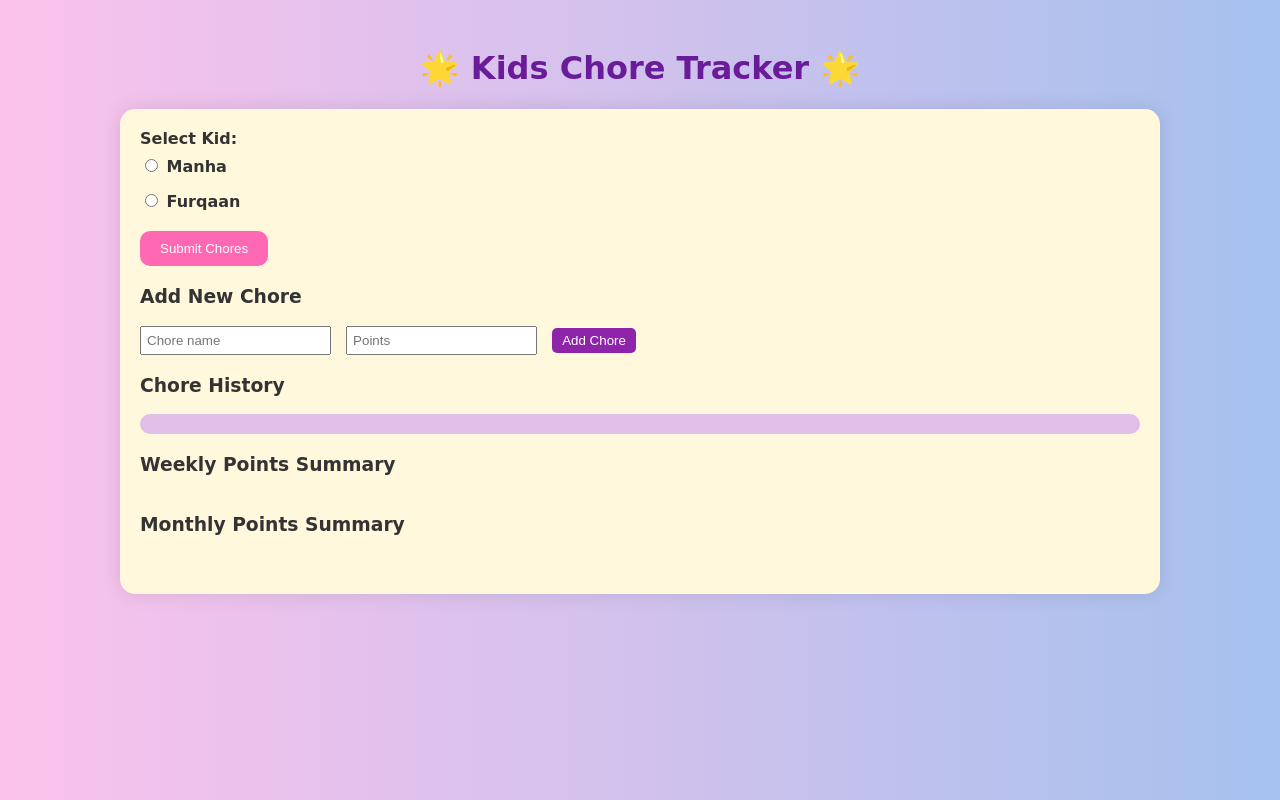
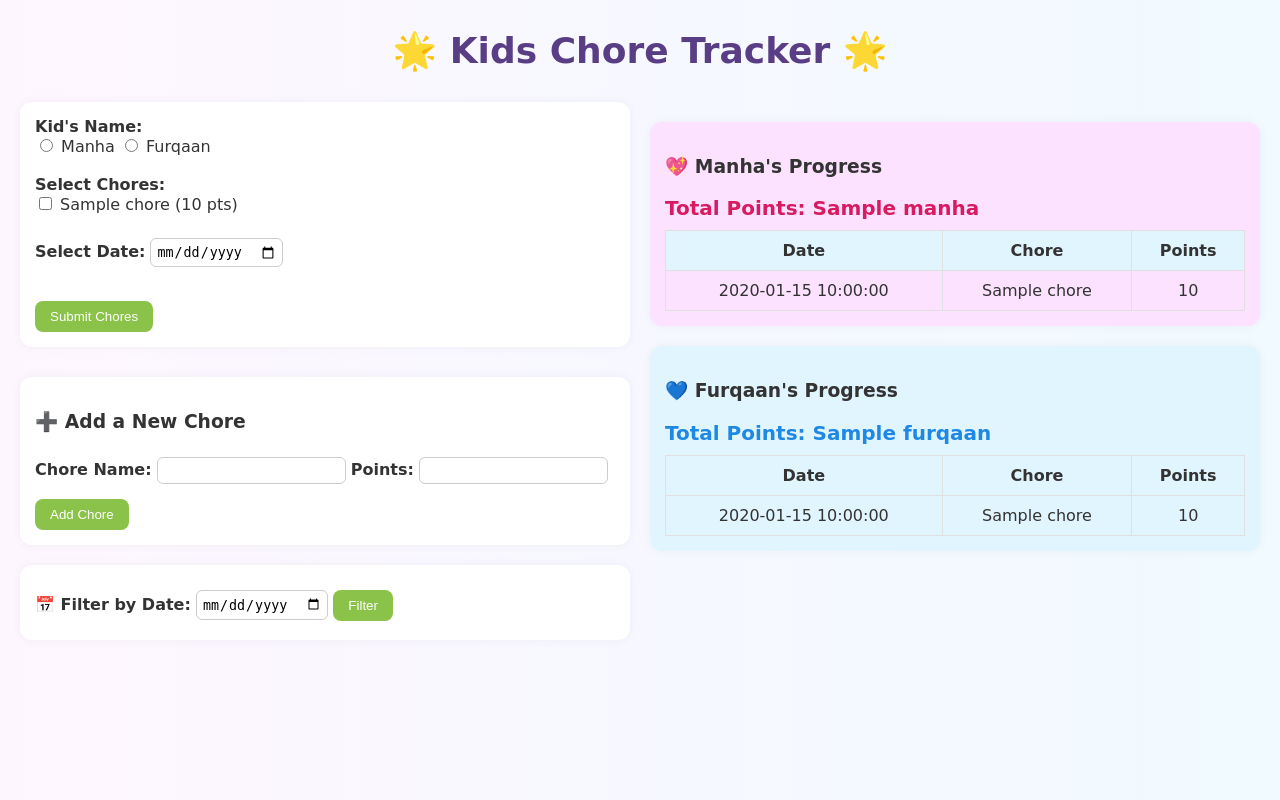
Before and after one commit to Sansadcode/kids-chore-tracker, a Flask app: template templates/index.html in a window 1280 px wide. Run offline with Flask 3, Linux system fonts and the light colour scheme; the template is opened without the code that fills it: most values are stand-ins (such as "Sample title", 1, 10 or a date in 2020).

Commit message:
added new features to web app
nd an empty message aborts the commit.

```diff
--- a/app.py
+++ b/app.py
@@ -27,34 +27,36 @@ bonus_chores = {
     "Empty Dish washer": 10
 }
 
+# Combine all chores into one dictionary
 all_chores = {**mandatory_chores, **bonus_chores}
 
 @app.route("/", methods=["GET", "POST"])
 def index():
     selected_kid = request.form.get("kid", "manha")  # Default to Manha
 
-    # Add new chore
+    # Adding a new chore
     if request.method == "POST" and "new_chore" in request.form:
         new_chore = request.form["new_chore"]
         new_points = int(request.form["points"])
         all_chores[new_chore] = new_points
+        return redirect("/")
 
-    # Add completed chores
+    # Submitting completed chores
     elif request.method == "POST" and "chores" in request.form:
         selected_chores = request.form.getlist("chores")
-        today = datetime.now().strftime("%Y-%m-%d")
+        date = request.form.get("date", datetime.now().strftime("%Y-%m-%d"))
+
         for chore in selected_chores:
             chore_log[selected_kid].append({
                 "chore": chore,
                 "points": all_chores.get(chore, 0),
-                "date": today
+                "date": date
             })
         return redirect("/")
 
-    # Summarize points
+    # Weekly summary for selected kid
     logs = chore_log[selected_kid]
     weekly_summary_data = defaultdict(int)
-
     for c in logs:
         date_obj = datetime.strptime(c["date"], "%Y-%m-%d")
         week = f"Week {date_obj.isocalendar().week}"
@@ -66,7 +68,8 @@ def index():
     return render_template("index.html",
                            selected_kid=selected_kid,
                            all_chores=all_chores,
-                           chores=logs,
+                           chore_log=chore_log,
+                           total_points=total_points,
                            badge=badge,
                            weekly_summary_labels=list(weekly_summary_data.keys()),
                            weekly_summary_data=list(weekly_summary_data.values()))
--- a/templates/index.html
+++ b/templates/index.html
@@ -1,245 +1,219 @@
 <!DOCTYPE html>
-<html lang="en">
+<html>
 <head>
-    <meta charset="UTF-8">
-    <meta name="viewport" content="width=device-width, initial-scale=1.0">
     <title>Kids Chore Tracker</title>
     <style>
         body {
             font-family: 'Comic Sans MS', cursive, sans-serif;
-            background: linear-gradient(to right, #fbc2eb, #a6c1ee);
-            padding: 20px;
+            background: linear-gradient(to right, #fef6ff, #f0faff);
+            color: #333;
+            margin: 20px;
+        }
+
+        h2 {
+            color: #5a3e85;
+            text-align: center;
+            font-size: 36px;
+            margin-bottom: 30px;
+        }
+
+        form {
+            background-color: #ffffff;
+            padding: 15px;
+            margin-bottom: 20px;
+            border-radius: 12px;
+            box-shadow: 0 0 10px rgba(0,0,0,0.05);
+        }
+
+        label {
+            font-weight: bold;
             color: #333;
         }
-        h1 {
-            text-align: center;
-            color: #6a1b9a;
+
+        input[type="text"], input[type="number"], input[type="date"] {
+            padding: 5px;
+            margin: 5px 0;
+            border-radius: 6px;
+            border: 1px solid #ccc;
         }
-        .container {
-            background: #fff8dc;
-            padding: 20px;
-            border-radius: 15px;
-            box-shadow: 0 0 20px rgba(0,0,0,0.1);
-            max-width: 1000px;
-            margin: auto;
+
+        input[type="submit"] {
+            background-color: #8bc34a;
+            color: white;
+            padding: 8px 15px;
+            border: none;
+            border-radius: 8px;
+            cursor: pointer;
+            margin-top: 10px;
         }
-        .chore-section, .summary-section, .add-chore-section {
-            margin-bottom: 20px;
+
+        input[type="submit"]:hover {
+            background-color: #7cb342;
         }
-        label {
-            display: block;
-            margin-bottom: 8px;
-            font-weight: bold;
+
+        .main-container {
+            display: flex;
+            flex-wrap: wrap;
+            gap: 20px;
         }
-        .kid-radio {
-            margin: 5px 10px 15px 0;
+
+        .left, .right {
+            flex: 1;
+            min-width: 350px;
         }
-        .chore-list {
-            margin: 10px 0 20px 0;
+
+        .chore-history {
+            background-color: #fff;
+            padding: 15px;
+            border-radius: 12px;
+            box-shadow: 0 0 10px rgba(0,0,0,0.05);
+            margin-top: 20px;
         }
-        .chore-list input[type="checkbox"] {
-            margin-right: 10px;
-        }
-        .submit-btn {
-            background-color: #ff69b4;
-            color: white;
-            border: none;
-            padding: 10px 20px;
-            border-radius: 10px;
-            cursor: pointer;
-        }
-        .submit-btn:hover {
-            background-color: #ff1493;
-        }
-        .badge {
-            font-size: 20px;
-            color: #d500f9;
-            text-align: center;
-            margin: 20px 0;
-        }
-        .history {
-            background-color: #e1bee7;
-            padding: 10px;
-            border-radius: 10px;
-        }
-        .add-chore-form input {
-            padding: 5px;
-            margin-right: 10px;
-        }
-        .add-chore-form button {
-            background-color: #8e24aa;
-            color: white;
-            border: none;
-            padding: 5px 10px;
-            border-radius: 5px;
-        }
-        .summary-table {
+
+        table {
             width: 100%;
             border-collapse: collapse;
+            margin-top: 10px;
         }
-        .summary-table th, .summary-table td {
-            border: 1px solid #999;
-            padding: 8px;
+
+        th, td {
+            padding: 10px;
+            border: 1px solid #e0e0e0;
             text-align: center;
         }
-        .summary-table th {
-            background-color: #f06292;
-            color: white;
-        }
-        .summary-table td {
-            background-color: #fce4ec;
-        }
-    </style>
-    <script>
-        const choresData = {
-            manha: ["Brush Teeth", "Make Bed", "Clean Room", "Do Homework", "Wash Dishes", "Help Cook", "Water Plants", "Fold Laundry"],
-            furqaan: ["Brush Teeth", "Make Bed", "Clean Room", "Do Homework", "Wash Dishes", "Help Cook", "Water Plants", "Fold Laundry"]
-        };
 
-        const chorePoints = {
-            "Brush Teeth": 5,
-            "Make Bed": 10,
-            "Clean Room": 15,
-            "Do Homework": 20,
-            "Wash Dishes": 25,
-            "Help Cook": 30,
-            "Water Plants": 10,
-            "Fold Laundry": 20
-        };
-
-        let selectedKid = "";
-        let dataStore = { manha: [], furqaan: [] };
-
-        function updateChoreList() {
-            const container = document.getElementById("chore-container");
-            container.innerHTML = "";
-            if (!selectedKid) return;
-
-            choresData[selectedKid].forEach(chore => {
-                const label = document.createElement("label");
-                const checkbox = document.createElement("input");
-                checkbox.type = "checkbox";
-                checkbox.name = "chores";
-                checkbox.value = chore;
-                label.appendChild(checkbox);
-                label.appendChild(document.createTextNode(" " + chore + " (" + chorePoints[chore] + " pts)"));
-                container.appendChild(label);
-            });
+        th {
+            background-color: #e1f5fe;
         }
 
-        function selectKid(name) {
-            selectedKid = name;
-            updateChoreList();
-            renderHistory();
+        .manha-theme {
+            background-color: #fde2ff;
         }
 
-        function submitChores() {
-            const checkboxes = document.querySelectorAll('input[name="chores"]:checked');
-            const date = new Date();
-            const week = `Week ${getWeekNumber(date)}`;
-            const month = date.toLocaleString('default', { month: 'long' });
-
-            checkboxes.forEach(cb => {
-                const points = chorePoints[cb.value] || 0;
-                dataStore[selectedKid].push({ chore: cb.value, points, week, month });
-            });
-            renderHistory();
+        .furqaan-theme {
+            background-color: #e1f5fe;
         }
 
-        function renderHistory() {
-            const history = document.getElementById("history");
-            const badgeDiv = document.getElementById("badge");
-            const weekTable = document.getElementById("weekly-table");
-            const monthTable = document.getElementById("monthly-table");
-
-            if (!selectedKid) return;
-
-            const kidData = dataStore[selectedKid];
-            let totalPoints = 0;
-            history.innerHTML = "";
-            weekTable.innerHTML = "";
-            monthTable.innerHTML = "";
-
-            const weeklyPoints = {};
-            const monthlyPoints = {};
-
-            kidData.forEach(entry => {
-                totalPoints += entry.points;
-                const div = document.createElement("div");
-                div.textContent = `${entry.chore} - ${entry.points} pts (${entry.week}, ${entry.month})`;
-                history.appendChild(div);
-
-                weeklyPoints[entry.week] = (weeklyPoints[entry.week] || 0) + entry.points;
-                monthlyPoints[entry.month] = (monthlyPoints[entry.month] || 0) + entry.points;
-            });
-
-            badgeDiv.textContent = totalPoints >= 100 ? `🎉 Yay! ${selectedKid} earned a badge!` : "";
-
-            weekTable.innerHTML = `<tr><th>Week</th><th>Points</th></tr>` +
-                Object.entries(weeklyPoints).map(([w, p]) => `<tr><td>${w}</td><td>${p}</td></tr>`).join("");
-
-            monthTable.innerHTML = `<tr><th>Month</th><th>Points</th></tr>` +
-                Object.entries(monthlyPoints).map(([m, p]) => `<tr><td>${m}</td><td>${p}</td></tr>`).join("");
+        .badge {
+            font-weight: bold;
+            color: #4caf50;
+            margin-top: 5px;
+            font-size: 18px;
         }
 
-        function addNewChore() {
-            const newChore = document.getElementById("new-chore").value;
-            const points = parseInt(document.getElementById("new-points").value);
-            if (!newChore || isNaN(points)) return;
-
-            if (!choresData[selectedKid].includes(newChore)) {
-                choresData[selectedKid].push(newChore);
-                chorePoints[newChore] = points;
-                updateChoreList();
-            }
+        .total-points {
+            font-weight: bold;
+            color: #d81b60;
+            font-size: 20px;
+            margin: 10px 0;
         }
 
-        function getWeekNumber(date) {
-            const d = new Date(Date.UTC(date.getFullYear(), date.getMonth(), date.getDate()));
-            const dayNum = d.getUTCDay() || 7;
-            d.setUTCDate(d.getUTCDate() + 4 - dayNum);
-            const yearStart = new Date(Date.UTC(d.getUTCFullYear(),0,1));
-            return Math.ceil((((d - yearStart) / 86400000) + 1)/7);
+        .furqaan-points {
+            color: #1e88e5;
         }
-    </script>
+
+        .chore-selection {
+            margin-bottom: 30px;
+        }
+
+    </style>
 </head>
 <body>
-    <h1>🌟 Kids Chore Tracker 🌟</h1>
-    <div class="container">
-        <div class="chore-section">
-            <label>Select Kid:</label>
-            <label class="kid-radio"><input type="radio" name="kid" onclick="selectKid('manha')"> Manha</label>
-            <label class="kid-radio"><input type="radio" name="kid" onclick="selectKid('furqaan')"> Furqaan</label>
 
-            <div class="chore-list" id="chore-container"></div>
-            <button class="submit-btn" onclick="submitChores()">Submit Chores</button>
-        </div>
+    <h2>🌟 Kids Chore Tracker 🌟</h2>
 
-        <div class="add-chore-section">
-            <h3>Add New Chore</h3>
-            <form class="add-chore-form" onsubmit="event.preventDefault(); addNewChore();">
-                <input type="text" id="new-chore" placeholder="Chore name">
-                <input type="number" id="new-points" placeholder="Points">
-                <button type="submit">Add Chore</button>
+    <div class="main-container">
+        <!-- Left Side: Forms -->
+        <div class="left">
+
+            <!-- Chore Submission Form -->
+            <form class="chore-selection" method="POST" action="/">
+                <label><strong>Kid's Name:</strong></label><br>
+                <input type="radio" name="kid" value="manha" {% if selected_kid == 'manha' %}checked{% endif %}> Manha
+                <input type="radio" name="kid" value="furqaan" {% if selected_kid == 'furqaan' %}checked{% endif %}> Furqaan
+                <br><br>
+
+                <label><strong>Select Chores:</strong></label><br>
+                {% for chore, points in all_chores.items() %}
+                    <input type="checkbox" name="chores" value="{{ chore }}"> {{ chore }} ({{ points }} pts)<br>
+                {% endfor %}
+                <br>
+
+                <label><strong>Select Date:</strong></label>
+                <input type="date" name="date" required>
+                <br><br>
+
+                <input type="submit" value="Submit Chores">
+            </form>
+
+            <!-- Add a New Chore Form -->
+            <form method="POST" action="/">
+                <h3>➕ Add a New Chore</h3>
+                <input type="hidden" name="kid" value="{{ selected_kid }}">
+                <label>Chore Name:</label>
+                <input type="text" name="new_chore" required>
+                <label>Points:</label>
+                <input type="number" name="points" required>
+                <input type="submit" value="Add Chore">
+            </form>
+
+            <!-- Filter by Date -->
+            <form method="GET" action="/">
+                <label><strong>📅 Filter by Date:</strong></label>
+                <input type="date" name="filter_date">
+                <input type="submit" value="Filter">
             </form>
         </div>
 
-        <div id="badge" class="badge"></div>
+        <!-- Right Side: Chore Logs & Progress -->
+        <div class="right">
 
-        <div class="summary-section">
-            <h3>Chore History</h3>
-            <div class="history" id="history"></div>
-        </div>
+            <div class="chore-history manha-theme">
+                <h3>💖 Manha's Progress</h3>
+                <p class="total-points">Total Points: {{ total_points['manha'] }}</p>
+                {% if badge and selected_kid == 'manha' %}
+                    <div class="badge">🏅 {{ badge }}</div>
+                {% endif %}
+                <table>
+                    <tr>
+                        <th>Date</th>
+                        <th>Chore</th>
+                        <th>Points</th>
+                    </tr>
+                    {% for c in chore_log['manha'] %}
+                    <tr>
+                        <td>{{ c.date }}</td>
+                        <td>{{ c.chore }}</td>
+                        <td>{{ c.points }}</td>
+                    </tr>
+                    {% endfor %}
+                </table>
+            </div>
 
-        <div class="summary-section">
-            <h3>Weekly Points Summary</h3>
-            <table class="summary-table" id="weekly-table"></table>
-        </div>
+            <div class="chore-history furqaan-theme">
+                <h3>💙 Furqaan's Progress</h3>
+                <p class="total-points furqaan-points">Total Points: {{ total_points['furqaan'] }}</p>
+                {% if badge and selected_kid == 'furqaan' %}
+                    <div class="badge">🏅 {{ badge }}</div>
+                {% endif %}
+                <table>
+                    <tr>
+                        <th>Date</th>
+                        <th>Chore</th>
+                        <th>Points</th>
+                    </tr>
+                    {% for c in chore_log['furqaan'] %}
+                    <tr>
+                        <td>{{ c.date }}</td>
+                        <td>{{ c.chore }}</td>
+                        <td>{{ c.points }}</td>
+                    </tr>
+                    {% endfor %}
+                </table>
+            </div>
 
-        <div class="summary-section">
-            <h3>Monthly Points Summary</h3>
-            <table class="summary-table" id="monthly-table"></table>
         </div>
     </div>
+
 </body>
 </html>
```
